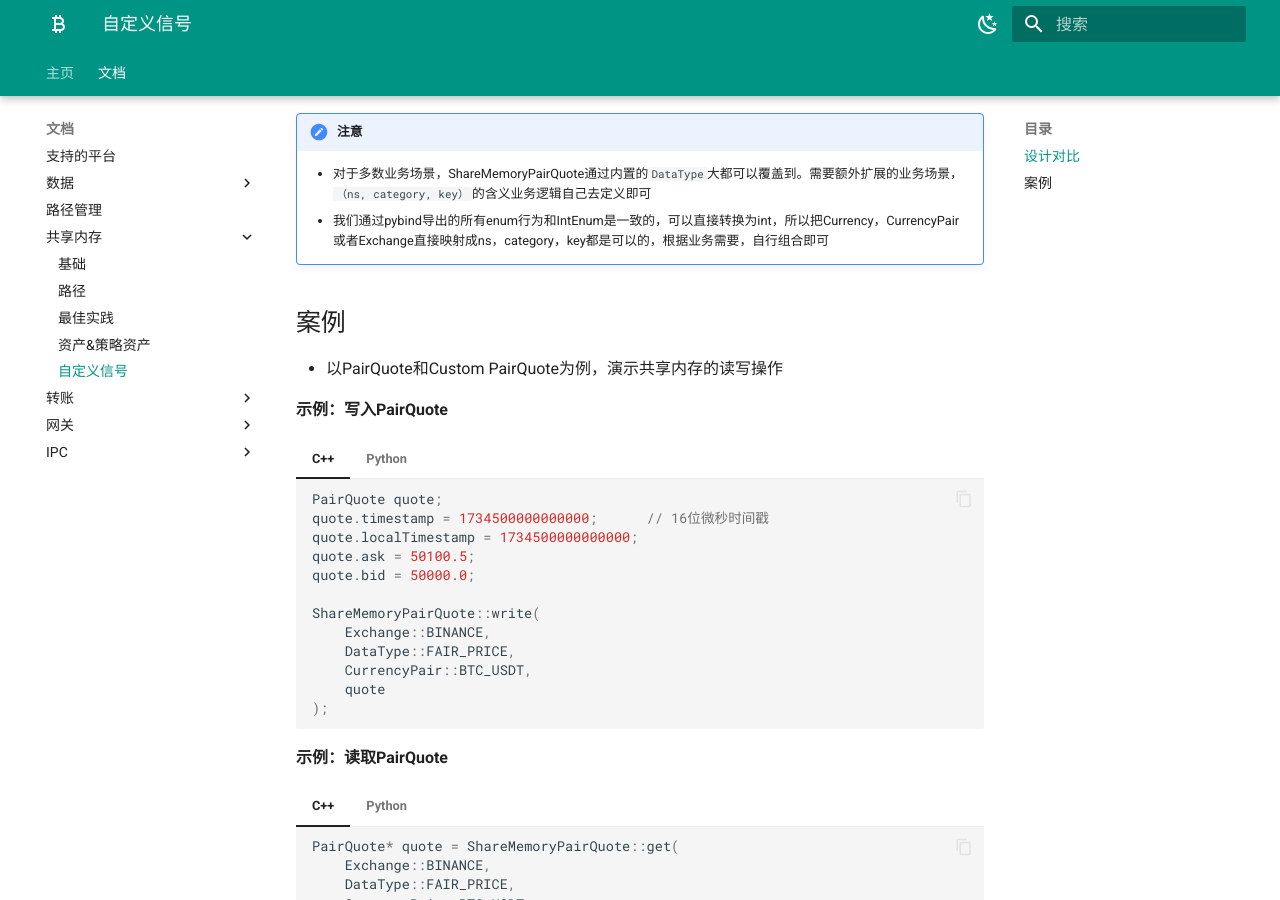
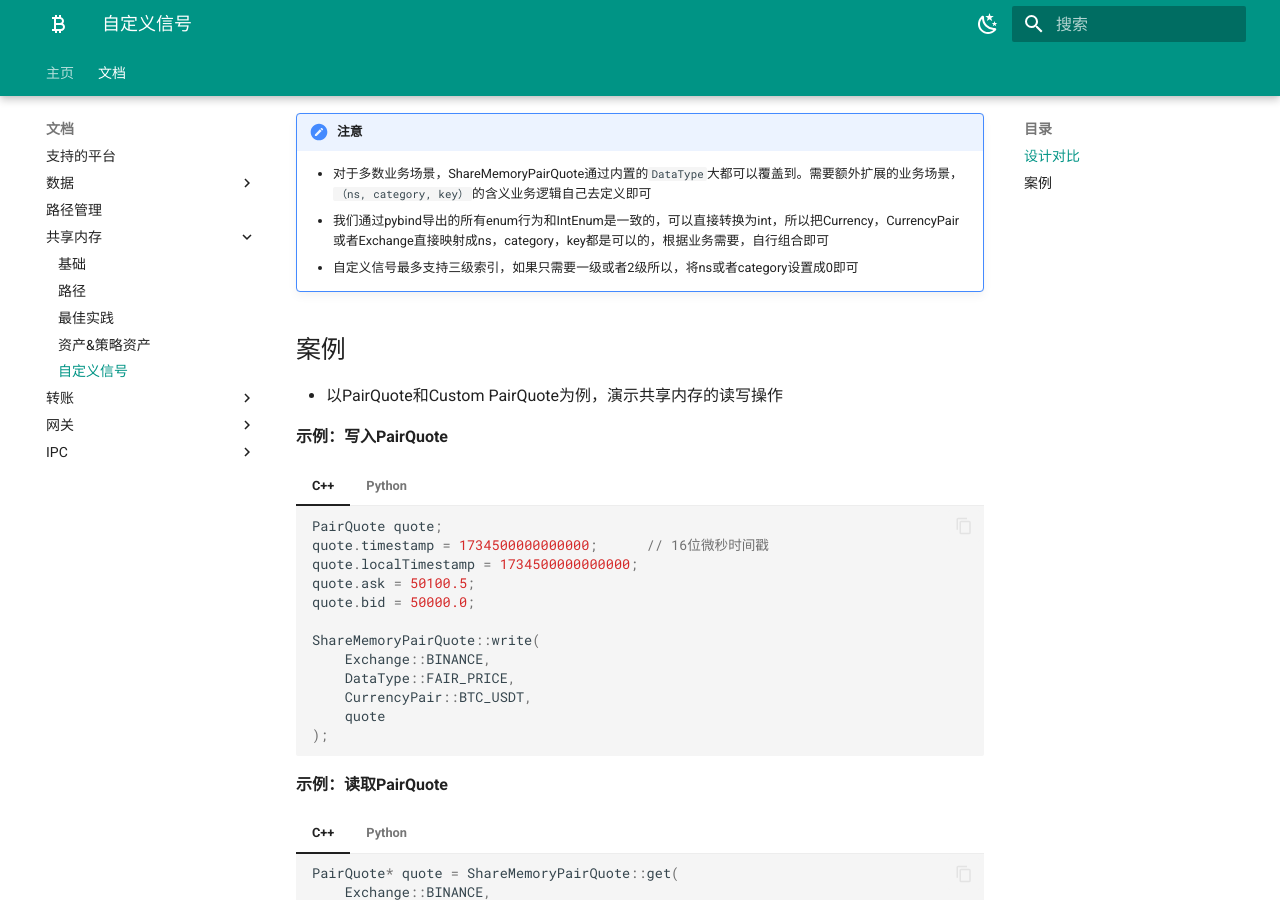
Before and after one commit to relaxdl/hft-wiki, an MkDocs documentation site: the page built from docs/common/shm_custom_signal.md, in a window 1280 px wide and 900 px high, scrolled down 734 px. Built offline with MkDocs 1.6.1 and Material for MkDocs 9.7.7, drawn with Linux system fonts in a browser that asks for light colours.

Commit message:
update shm custom signal

```diff
--- a/docs/common/shm_custom_signal.md
+++ b/docs/common/shm_custom_signal.md
@@ -19,6 +19,7 @@
 
     * 对于多数业务场景，ShareMemoryPairQuote通过内置的`DataType`大都可以覆盖到。需要额外扩展的业务场景，`（ns, category, key）`的含义业务逻辑自己去定义即可
     * 我们通过pybind导出的所有enum行为和IntEnum是一致的，可以直接转换为int，所以把Currency，CurrencyPair或者Exchange直接映射成ns，category，key都是可以的，根据业务需要，自行组合即可
+    * 自定义信号最多支持三级索引，如果只需要一级或者2级所以，将ns或者category设置成0即可
 
 ## 案例
 
```
